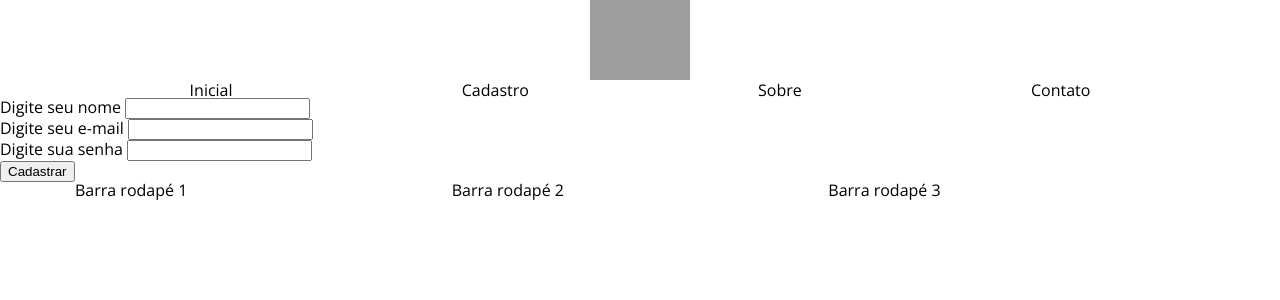
After one commit to faustort/2022-senac-sistematcs, a PHP site: page /sistematcs/cadastro.php in a window 1280 px wide. The commit adds this page. Shown: the top 300 px of the page. Run offline with PHP 8.4, Linux system fonts and the light colour scheme; grey boxes are pictures that could not be loaded.

Commit message:
cadastro

```diff
--- /dev/null
+++ b/cadastro.php
@@ -0,0 +1,25 @@
+<?php
+include 'header.php';
+?>
+
+<form>
+    <div>
+        <label for="id_nome">Digite seu nome</label>
+        <input type="text" name="nome" id="id_nome" />
+    </div>
+    <div>
+        <label for="id_email">Digite seu e-mail</label>
+        <input type="email" name="email" id="id_email" />
+    </div>
+    <div>
+        <label for="id_senha">Digite sua senha</label>
+        <input type="password" name="senha" id="id_senha" />
+    </div>
+    <div>
+        <input type="submit" value="Cadastrar" />
+    </div>
+</form>
+
+<?php
+include 'footer.php';
+?>
--- a/header.php
+++ b/header.php
@@ -1,13 +1,13 @@
 <?php
-
 include_once __DIR__ . "/lib/config.php";
-
+$titulo = (isset($title)) ? $title : "Titulo padrão";
 ?>
 <!DOCTYPE html>
 <html>
 
 <head>
-    <title>O título que vai no SEO</title>
+    <title><?php echo $titulo; ?></title>
+
     <meta http-equiv="Content-Type" content="text/html;charset=UTF-8" />
     <meta name="viewport" content="width=device-width, initial-scale=1.0">
     <link rel="stylesheet" href="<?php echo URL_BASE; ?>assets/css/estilo.css" />
--- a/lib/config.php
+++ b/lib/config.php
@@ -8,3 +8,5 @@ define("DB_HOST", "localhost");
 define("DB_USER", 'root');
 define("DB_PASSWORD", '');
 define("DB_NAME", 'sistema_tcs');
+
+include_once __DIR__ . "/mysql.php";
--- a/nav.php
+++ b/nav.php
@@ -2,6 +2,7 @@
     <img src="https://picsum.photos/100/80/" />
     <ul class="menu">
         <li><a href="index.html">Inicial</a></li>
+        <li><a href="cadastro.php">Cadastro</a></li>
         <li><a href="sobre.html">Sobre</a></li>
         <li><a href="contato.html">Contato</a></li>
     </ul>
```
Also changed, not shown: index.php (+7 -1 lines).
